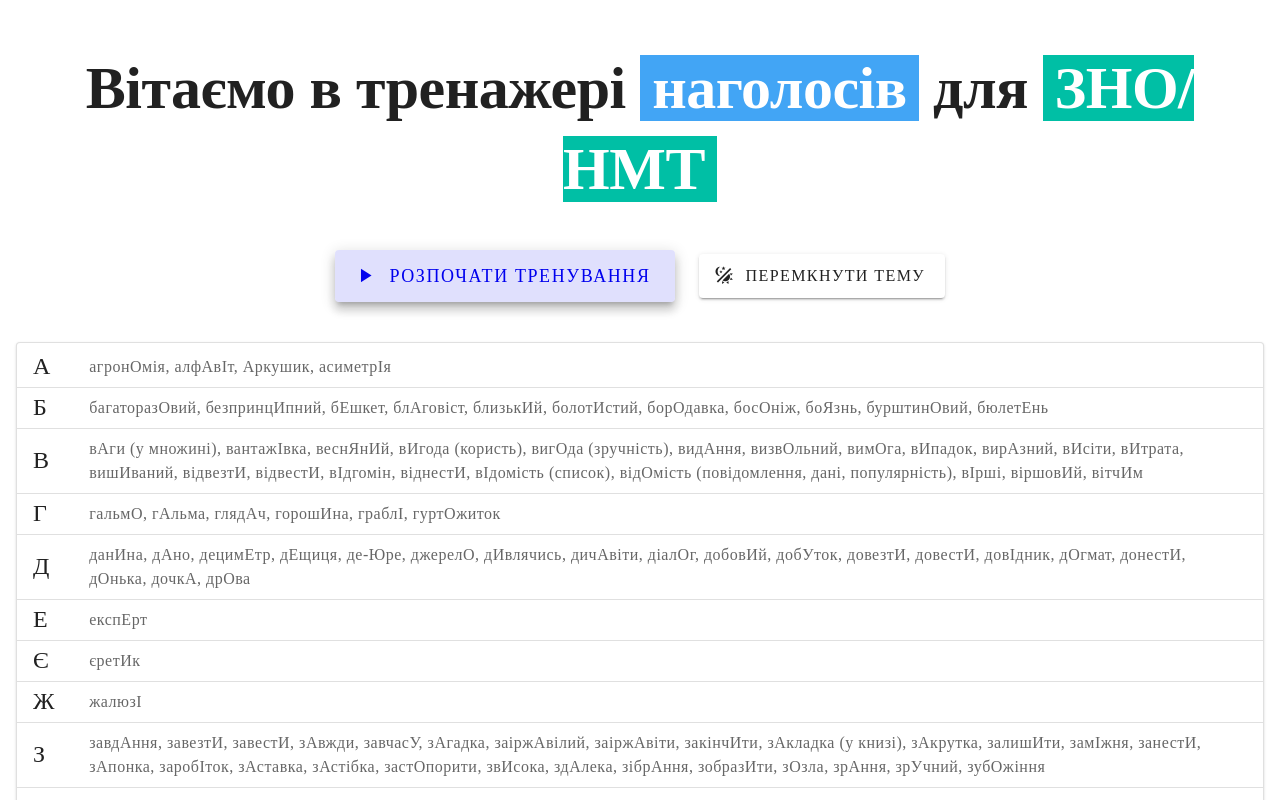
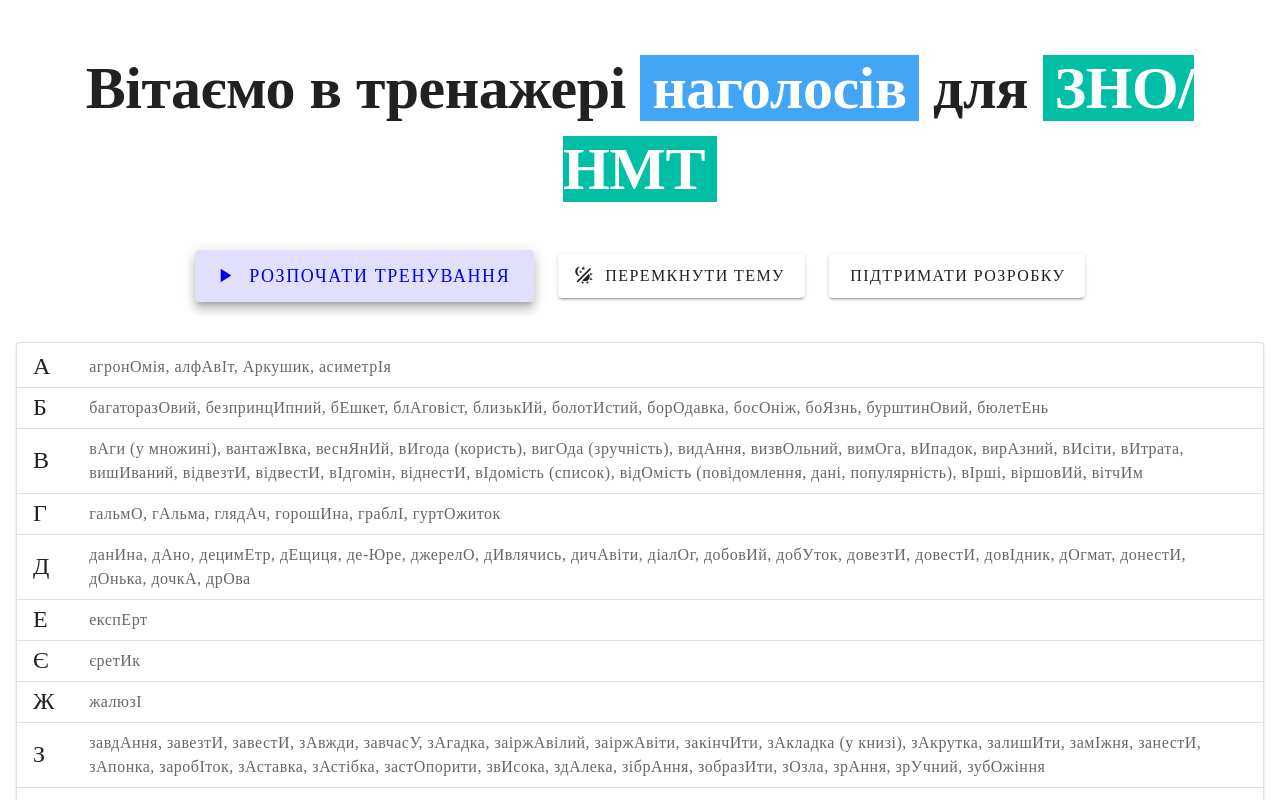
Before and after one commit to linvisn/naholosy, a Nuxt app: page / in a window 1280 px wide. Shown: the top 800 px of the page. Built offline with nearby package versions, Linux system fonts and the light colour scheme; what simple-analytics-vue would draw is missing.

Commit message:
Add support link button for development contributions in index.vue

```diff
--- a/pages/index.vue
+++ b/pages/index.vue
@@ -31,6 +31,7 @@
       <v-btn prepend-icon="mdi-play" size="x-large" variant="tonal" elevation="8">Розпочати тренування</v-btn>
     </NuxtLink>
     <v-btn prepend-icon="mdi-theme-light-dark" size="large" @click="toggleTheme()">Перемкнути тему</v-btn>
+    <a href="https://www.privat24.ua/send/hz9q7" target="_blank"><v-btn size="large">Підтримати розробку</v-btn></a>
   </div>
 
   <v-card class="py-1 border" variant="elevated">
```
